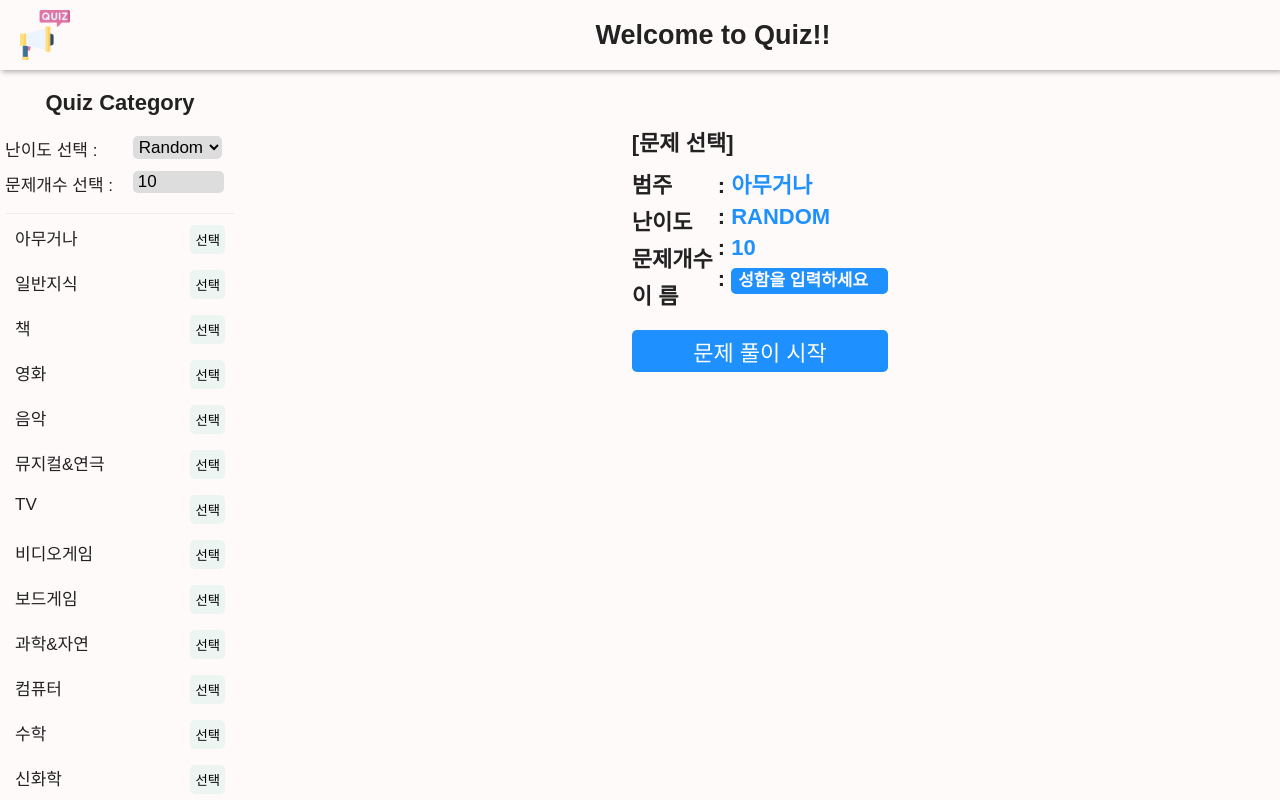
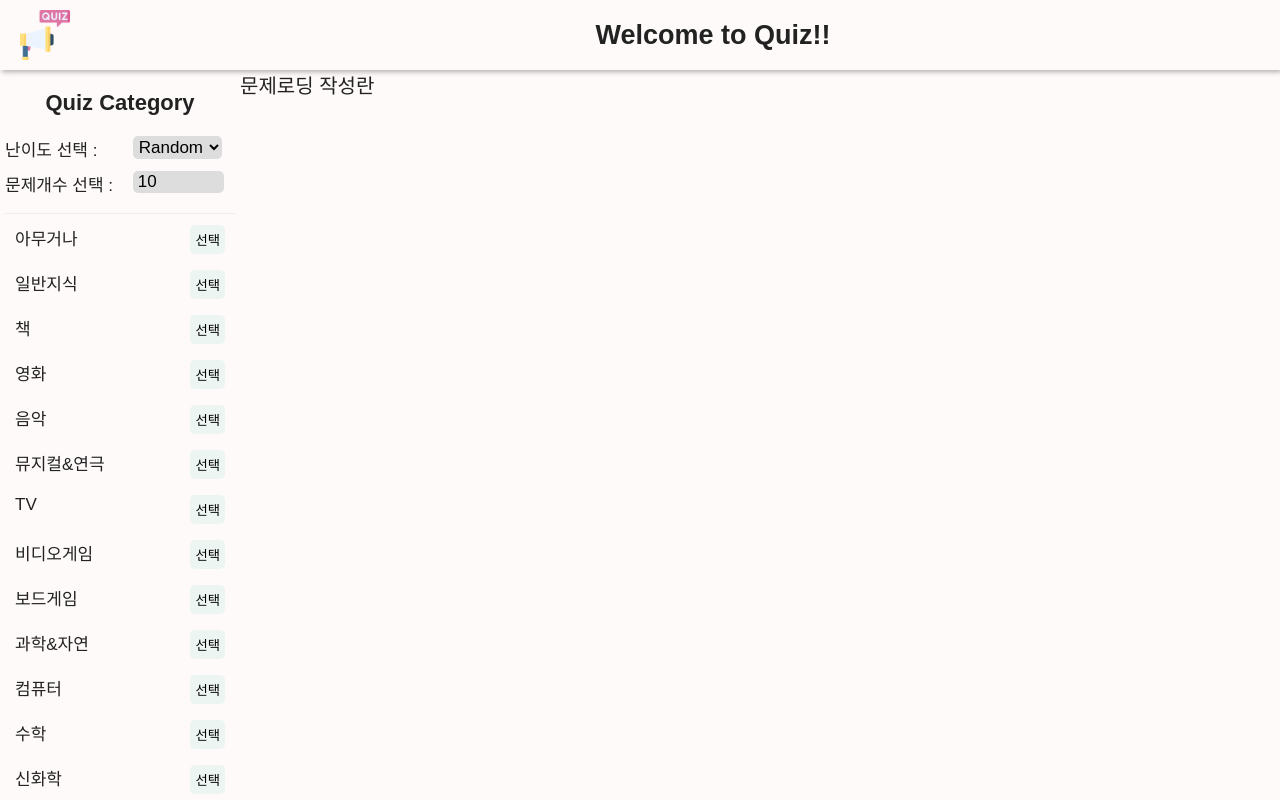
Before and after one commit to josunyjostar/quiz, a React (Create React App) app: page /test in a window 1280 px wide. Built offline with nearby package versions, Linux system fonts and the light colour scheme.

Commit message:
Feat : Quiz main 섹션 컴포넌트 라우팅으로 변경

```diff
--- a/package.json
+++ b/package.json
@@ -14,6 +14,7 @@
     "moment": "^2.29.4",
     "react": "^18.2.0",
     "react-dom": "^18.2.0",
+    "react-router-dom": "^6.3.0",
     "react-scripts": "5.0.1",
     "styled-components": "^5.3.3",
     "typescript": "^4.7.4",
--- a/src/components/quiz/ProblemList/ProblemList.tsx
+++ b/src/components/quiz/ProblemList/ProblemList.tsx
@@ -90,6 +90,10 @@ function ProblemList({ problems, candidateName }: Props) {
     console.log(paper);
   }
 
+  if (problems.length <= 0) {
+    return <h1>문제로딩 작성란</h1>;
+  }
+
   return (
     <Container isOpenAnswer={isOpenAnswer} isSelected={isSelected}>
       <div className="progress">
--- a/src/components/quiz/SettingProblem/SettingProblem.tsx
+++ b/src/components/quiz/SettingProblem/SettingProblem.tsx
@@ -2,7 +2,7 @@ import React, { useRef } from "react";
 import Container from "./SettingProblem.styled";
 import ajaxStore from "../../../store/ajaxStore";
 import { SelectedCategory } from "../../../page/Quiz";
-
+import { useNavigate } from "react-router-dom";
 interface Props {
   data: SelectedCategory;
   difficulty: string;
@@ -14,13 +14,14 @@ interface Props {
 function SettingProblem({ data, difficulty, cnt, setCandidateName, setIsRequired }: Props) {
   const inputRef = useRef<HTMLInputElement>(null);
   const { getProblems } = ajaxStore();
-
+  const navigate = useNavigate();
   function testStart() {
     // eslint-disable-next-line
     if (inputRef.current!.value) {
       // eslint-disable-next-line
       setCandidateName(inputRef.current!.value);
       getProblems(difficulty, data.category_number, cnt);
+      navigate("/test");
     } else {
       setIsRequired(true);
     }
--- a/src/index.tsx
+++ b/src/index.tsx
@@ -1,6 +1,10 @@
 import React from "react";
 import ReactDOM from "react-dom/client";
 import App from "./App";
-
+import { BrowserRouter } from "react-router-dom";
 const root = ReactDOM.createRoot(document.getElementById("root") as HTMLElement);
-root.render(<App />);
+root.render(
+  <BrowserRouter>
+    <App />
+  </BrowserRouter>,
+);
--- a/src/page/Quiz.tsx
+++ b/src/page/Quiz.tsx
@@ -6,6 +6,7 @@ import useAjaxStore from "../store/ajaxStore";
 import SettingProblem from "../components/quiz/SettingProblem/SettingProblem";
 import ProblemList from "../components/quiz/ProblemList/ProblemList";
 import Popup from "../components/quiz/Popup/Popup";
+import { Route, Routes } from "react-router-dom";
 export interface SelectedCategory {
   category: string;
   category_number: number;
@@ -28,11 +29,13 @@ function Quiz() {
         </div>
         <div className="main">
           {isRequired ? <Popup setIsRequired={setIsRequired} /> : null}
-          {problems ? (
-            <ProblemList problems={problems} candidateName={candidateName} />
-          ) : (
-            <SettingProblem data={selectedCategory} difficulty={selectedDifficulty} cnt={selectedProblemCnt} setCandidateName={setCandidateName} setIsRequired={setIsRequired} />
-          )}
+          <Routes>
+            <Route
+              path="/"
+              element={<SettingProblem data={selectedCategory} difficulty={selectedDifficulty} cnt={selectedProblemCnt} setCandidateName={setCandidateName} setIsRequired={setIsRequired} />}
+            />
+            <Route path="/test" element={<ProblemList problems={problems} candidateName={candidateName} />} />
+          </Routes>
         </div>
       </div>
     </Container>
--- a/src/store/ajaxStore.ts
+++ b/src/store/ajaxStore.ts
@@ -11,7 +11,7 @@ export interface Problem {
 }
 
 interface ProblemStore {
-  problems: Problem[] | null;
+  problems: Problem[];
   testResults: TestResult[];
   getProblems: (difficulty: string, category_number: number, cnt: number) => void;
   submitTest: (paper: TestResult) => void;
@@ -34,7 +34,7 @@ export interface TestResult {
 //https://opentdb.com/api.php?amount=10&category=11&difficulty=hard&type=multiple 난이도 추가
 
 const ajaxStore = create<ProblemStore>((set) => ({
-  problems: null,
+  problems: [],
   testResults: [],
   getProblems: async (_difficulty, category_number, cnt) => {
     try {
@@ -61,6 +61,11 @@ const ajaxStore = create<ProblemStore>((set) => ({
       return { testResults: [...state.testResults, paper] };
     });
   },
+  resetProblems: () => () => {
+    set((state) => {
+      return { ...state, problems: [] };
+    });
+  },
 }));
 
 export default ajaxStore;
```
Also changed, not shown: 1 other file (tests, documents, lock files or other folders).
